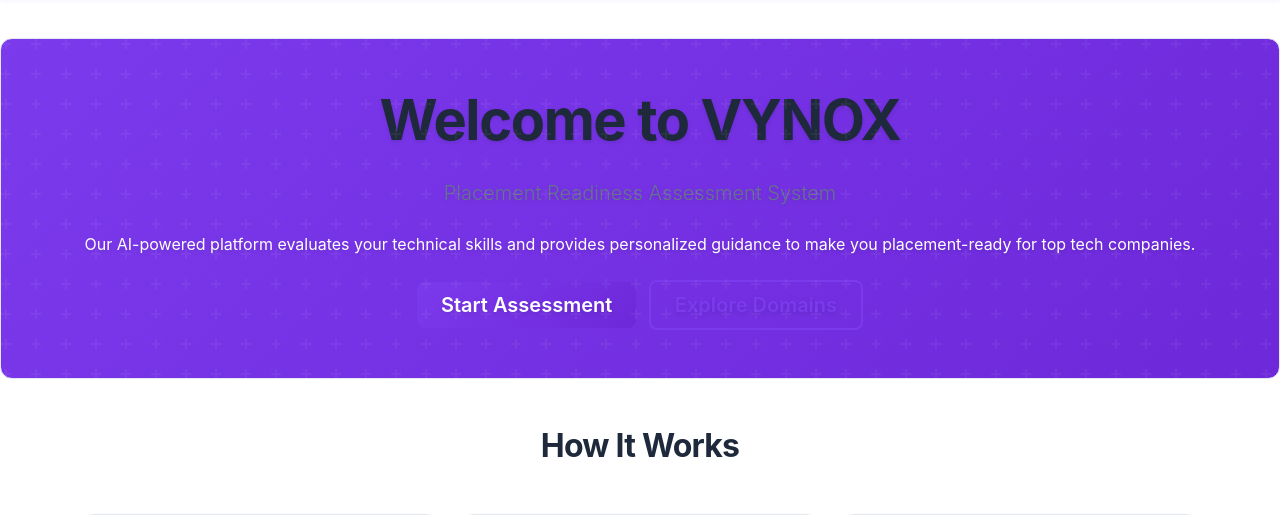
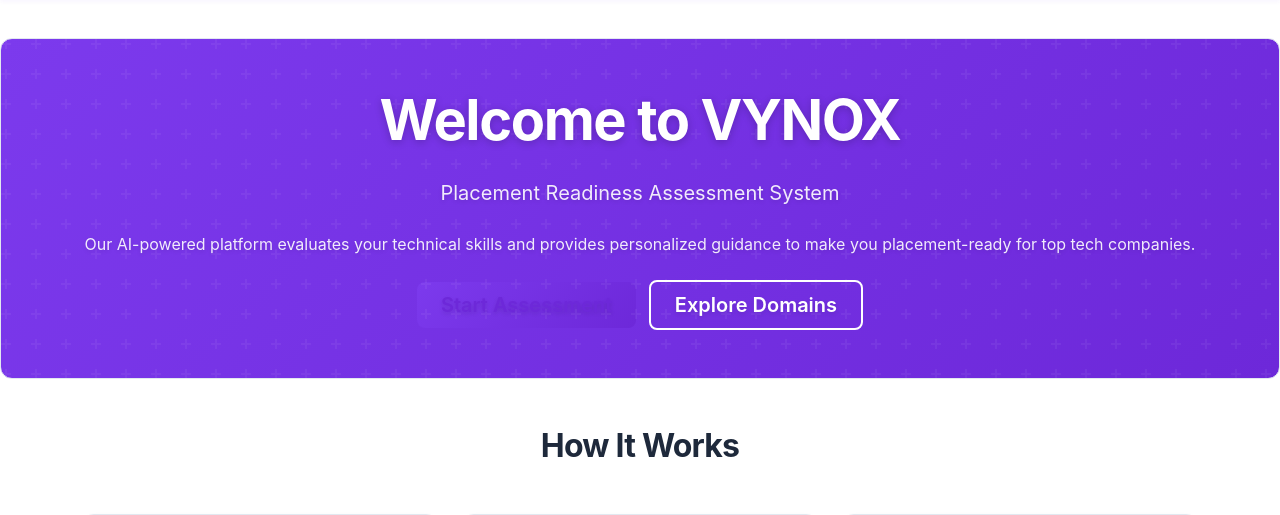
Before and after one commit to Vishwa-0/Placement-Readiness, a Python web app: template templates/index.html in a window 1280 px wide. Shown: the part 70-585 px from the top of the page. Run offline with Jinja, Linux system fonts and the light colour scheme; the template is opened without the code that fills it, so the values that code supplies are empty.

Commit message:
Update base.html

```diff
--- a/templates/base.html
+++ b/templates/base.html
@@ -109,39 +109,67 @@
 
         /* Buttons */
         .btn-primary {
-            background-color: var(--primary-color) !important; /* Updated */
-            border-color: var(--primary-color) !important; /* Updated */
+            background-color: var(--primary-color) !important;
+            border-color: var(--primary-color) !important;
             color: white !important;
         }
 
         .btn-primary:hover {
-            background-color: var(--primary-dark) !important; /* Updated */
-            border-color: var(--primary-dark) !important; /* Updated */
+            background-color: var(--primary-dark) !important;
+            border-color: var(--primary-dark) !important;
             transform: translateY(-2px);
-            box-shadow: 0 4px 12px rgba(124, 58, 237, 0.3); /* Updated */
+            box-shadow: 0 4px 12px rgba(124, 58, 237, 0.3);
         }
 
         .btn-outline-primary {
-            color: var(--primary-color) !important; /* Updated */
-            border-color: var(--primary-color) !important; /* Updated */
+            color: var(--primary-color) !important;
+            border-color: var(--primary-color) !important;
             background-color: transparent !important;
         }
 
         .btn-outline-primary:hover {
-            background-color: var(--primary-color) !important; /* Updated */
+            background-color: var(--primary-color) !important;
             color: white !important;
         }
 
+        /* HERO SECTION BUTTONS - SPECIAL STYLES */
+        .hero-section .btn-primary {
+            background-color: white !important;
+            border-color: white !important;
+            color: var(--primary-dark) !important;
+            font-weight: 600;
+        }
+
+        .hero-section .btn-primary:hover {
+            background-color: #f8f9fa !important;
+            border-color: #f8f9fa !important;
+            color: var(--primary-color) !important;
+            transform: translateY(-2px);
+            box-shadow: 0 4px 12px rgba(255, 255, 255, 0.3);
+        }
+
+        .hero-section .btn-outline-primary {
+            color: white !important;
+            border-color: white !important;
+            background-color: transparent !important;
+        }
+
+        .hero-section .btn-outline-primary:hover {
+            background-color: white !important;
+            color: var(--primary-dark) !important;
+            border-color: white !important;
+        }
+
         .text-primary {
-            color: var(--primary-color) !important; /* Updated */
+            color: var(--primary-color) !important;
         }
 
         .border-primary {
-            border-color: var(--primary-color) !important; /* Updated */
+            border-color: var(--primary-color) !important;
         }
 
         .bg-primary {
-            background-color: var(--primary-color) !important; /* Updated */
+            background-color: var(--primary-color) !important;
         }
 
         /* Forms */
@@ -175,25 +203,44 @@
         }
 
         .progress-bar {
-            background-color: var(--primary-color) !important; /* Updated */
+            background-color: var(--primary-color) !important;
             border-radius: 10px;
         }
 
         /* Badges */
         .badge.bg-primary {
-            background: linear-gradient(135deg, var(--primary-color), var(--primary-dark)) !important; /* Updated */
+            background: linear-gradient(135deg, var(--primary-color), var(--primary-dark)) !important;
             color: white !important;
         }
 
-        /* Hero Section - VIOLET BACKGROUND */
+        /* Hero Section - VIOLET BACKGROUND WITH WHITE TEXT */
         .hero-section {
-            background: linear-gradient(135deg, var(--primary-color) 0%, var(--primary-dark) 100%) !important; /* VIOLET GRADIENT */
-            color: white !important;
+            background: linear-gradient(135deg, var(--primary-color) 0%, var(--primary-dark) 100%) !important;
+            color: white !important; /* WHITE TEXT */
             padding: 4rem 2rem;
             border-radius: var(--border-radius);
             margin-bottom: 3rem;
             border: 1px solid var(--border-color);
             text-shadow: 0 2px 4px rgba(0, 0, 0, 0.1);
+        }
+
+        /* Hero Section Text Colors */
+        .hero-section h1,
+        .hero-section .display-4,
+        .hero-section .display-5,
+        .hero-section .display-6 {
+            color: white !important;
+            text-shadow: 0 2px 8px rgba(0, 0, 0, 0.2);
+        }
+
+        .hero-section .lead,
+        .hero-section p,
+        .hero-section .text-muted {
+            color: rgba(255, 255, 255, 0.9) !important;
+        }
+
+        .hero-section .lead {
+            font-weight: 400;
         }
 
         /* Footer */
@@ -252,12 +299,12 @@
         }
 
         ::-webkit-scrollbar-thumb {
-            background: linear-gradient(135deg, var(--primary-color), var(--primary-dark)); /* Updated */
+            background: linear-gradient(135deg, var(--primary-color), var(--primary-dark));
             border-radius: 4px;
         }
 
         ::-webkit-scrollbar-thumb:hover {
-            background: linear-gradient(135deg, var(--primary-dark), var(--primary-color)); /* Updated */
+            background: linear-gradient(135deg, var(--primary-dark), var(--primary-color));
         }
 
         /* Skill Meters */
```
Also changed, not shown: other parts of templates/base.html (+16 -16 lines).
